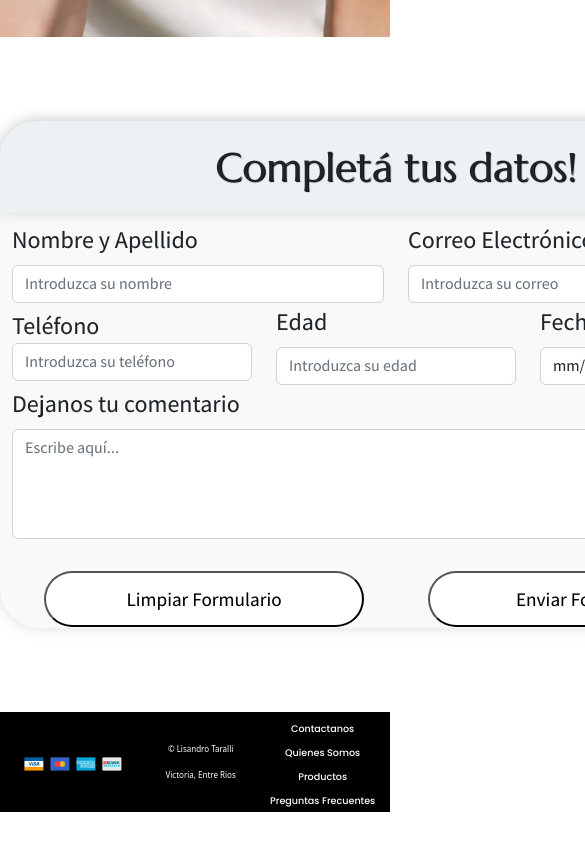
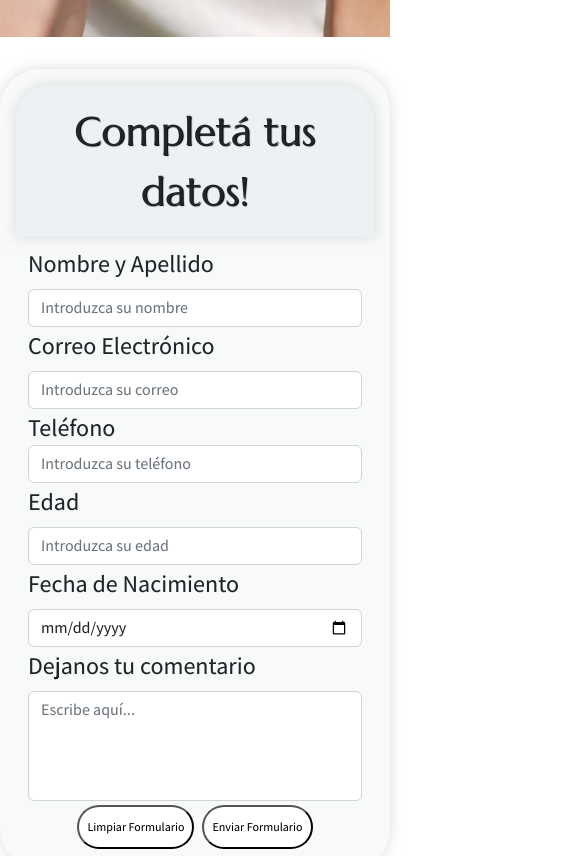
Before and after one commit to ltaralli/EntregaFinalTaralli, a plain HTML site: page vistas/contacto.html in a window 390 px wide. Shown: the part 846-1702 px from the top of the page, 585 px wide, since content can reach past the window. Before the commit the page ends 1658 px from the top, so only its background shows below. Drawn offline with nearby package versions, Linux system fonts and the light colour scheme.

Commit message:
Responsive terminado en contacto

```diff
--- a/estilos/style.css
+++ b/estilos/style.css
@@ -348,6 +348,7 @@ a.footer__anchor:hover {
     text-align: center;
     margin: .5rem auto  ;
     text-shadow: 2px 2px black;
+
 }
 
 .heroC__slogan{
@@ -367,6 +368,22 @@ a.footer__anchor:hover {
 
 /* FIELDSET*/
 
+.mainC, .form{
+}
+
+#mivideo {
+    min-width: 100%;
+    min-height: 100%;
+    width: auto;
+    height: auto;
+    position: fixed;
+    top: 50%;
+    left: 50%;
+    transform: translateX(-50%) translateY(-50%);
+    z-index: -100;
+    background-size: cover;
+}
+
 .form {
     font-family: 'Assistant', sans-serif;
     font-size: 1.5rem;
@@ -375,9 +392,10 @@ a.footer__anchor:hover {
 
 .formcard {
     background-color: #f8fafa;
-    height: 60vh;
+    height: auto;
     border-radius: 40px;
     box-shadow: 0 0 13px 0 rgb(185 185 185 / 50%);
+    align-content: space-between;
 }
 
 .fieldset__legend {
@@ -497,18 +515,6 @@ textarea{
 
 /* NOSOTROS CARD */
 
-/* #mivideo {
-    min-width: 100%;
-    min-height: 100%;
-    width: auto;
-    height: auto;
-    position: fixed;
-    top: 50%;
-    left: 50%;
-    transform: translateX(-50%) translateY(-50%);
-    z-index: -100;
-    background-size: cover;
-  } */
 
   .main__nosotros{
     height: 77.6vh;
@@ -998,6 +1004,28 @@ img.producto__img {
 
      }
 
+     /*  CONTACTO*/
+
+     .heroC__titulo{
+        font-size: 2.5em;
+        margin: 1rem;
+     }
+
+     .formcard{
+        padding: 1rem;
+
+     }
+     .form{
+        height: auto;
+        margin: 2rem 0;
+     }
+
+     .fieldset__btn{
+        margin: .25rem;
+        width: auto;
+        font-size: .5em;
+
+     }
 }
 
 @media  screen and (min-width: 768px) and (max-width: 1024px) {
@@ -1088,4 +1116,22 @@ img.producto__img {
         padding: .5rem;
     }
 
+        /*  CONTACTO*/
+
+
+    .formcard{
+        padding: 1rem;
+
+     }
+     .form{
+        height: auto;
+        margin: 2rem 0;
+     }
+
+     .fieldset__btn{
+        margin: 1rem;
+        width: auto;
+        font-size: .5em;
+
+     }
  }
--- a/vistas/contacto.html
+++ b/vistas/contacto.html
@@ -47,47 +47,52 @@
         </nav>
     </header>
 
-<main>
-        <section class="heroC" data-aos="zoom-out">
+<main class="mainC">
+        <section class="heroC content" data-aos="zoom-out">
                 <h1 class="heroC__titulo" data-aos="fade-left" data-aos-anchor="#example-anchor" data-aos-offset="500" data-aos-duration="500">¡CONCACTANOS!</h1>
                 <p class="heroC__slogan" data-aos="fade-left" data-aos-anchor="#example-anchor" data-aos-offset="500" data-aos-duration="500">En breve te escribimos</p>
         </section>
-
-    <form class="form container d-flex align-items-center" action="" method="get" enctype="text/plain"  data-aos="fade-up" data-aos-duration="1000">
-        <!-- <div class="formcard row" data-aos="fade-up" data-aos-duration="1000"> -->
+    </form>
+<section class="section__Form">
+    <video id="mivideo" autoplay="true" muted="true" loop="true">
+        <source src="../img/VIDEO_BACKGROUND.mp4" type="video/mp4">
+    </video>
+    <form class="form  container d-flex flex-colum justify-content-center align-items-center" action="" method="get" enctype="text/plain"  data-aos="fade-up" data-aos-duration="1000">
+        </div>
                 <div class=" formcard row align-items-center">
                     <legend class=" fieldset__legend col-12">Completá tus datos!</legend>
-                    <div class="col-6">
+                    <div class="col-sm-12 col-lg-6">
                         <label class="fieldset__label form-label" for="name">Nombre y Apellido</label>
                         <input class="fieldset__imput form-control" type="text" name="name" id="name" required placeholder="Introduzca su nombre">
                     </div>
-                    <div class="col-6">
+                    <div class="col-sm-12 col-lg-6">
                         <label class="fieldset__label form-label" for="email">Correo Electrónico</label>
                         <input class="fieldset__imput form-control" type="email" name="email" id="email" required placeholder="Introduzca su correo">
                     </div>
-                    <div class="col-4">
+                    <div class="col-sm-12 col-lg-4">
                         <label class="fieldset__label" for="phone">Teléfono</label>
                         <input class="fieldset__imput form-control" type="phone" name="phone" id="phone" required placeholder="Introduzca su teléfono">
                     </div>
-                    <div class="col-4">
+                    <div class="col-sm-12 col-lg-4">
                         <label class="fieldset__label form-label" for="age">Edad</label>
                         <input class="fieldset__imput form-control" type="number" name="age" id="age"
                         required placeholder="Introduzca su edad">
                     </div>
-                    <div class="col-4">
+                    <div class="col-sm-12 col-lg-4">
                         <label class="fieldset__label form-label" for="date">Fecha de Nacimiento</label>
                         <input class="fieldset__imput form-control" type="date" name="date" id="date" min="2017-01-01" required placeholder="Introduzca su fecha de nacimiento">
                     </div>
-                    <div class="col-12">
+                    <div class="col-lg-12">
                         <label class="fieldset__label form-label" for="textarea">Dejanos tu comentario</label>
                         <textarea class="form-control" name="textarea" rows="4" cols="40" placeholder="Escribe aquí..."></textarea>
                     </div>
-                    <div class="col-12 d-flex justify-content-center">
+                    <div class="col-lg-12 d-flex justify-content-center">
                     <input class="fieldset__btn" type="reset" value="Limpiar Formulario">
                     <input class="fieldset__btn" type="submit" value="Enviar Formulario">
                     </div>
-                </div>
-    </form>
+
+            </div>
+     </section>
 </main>
 <footer class="footer">
     <nav class="footer__nav">
```
